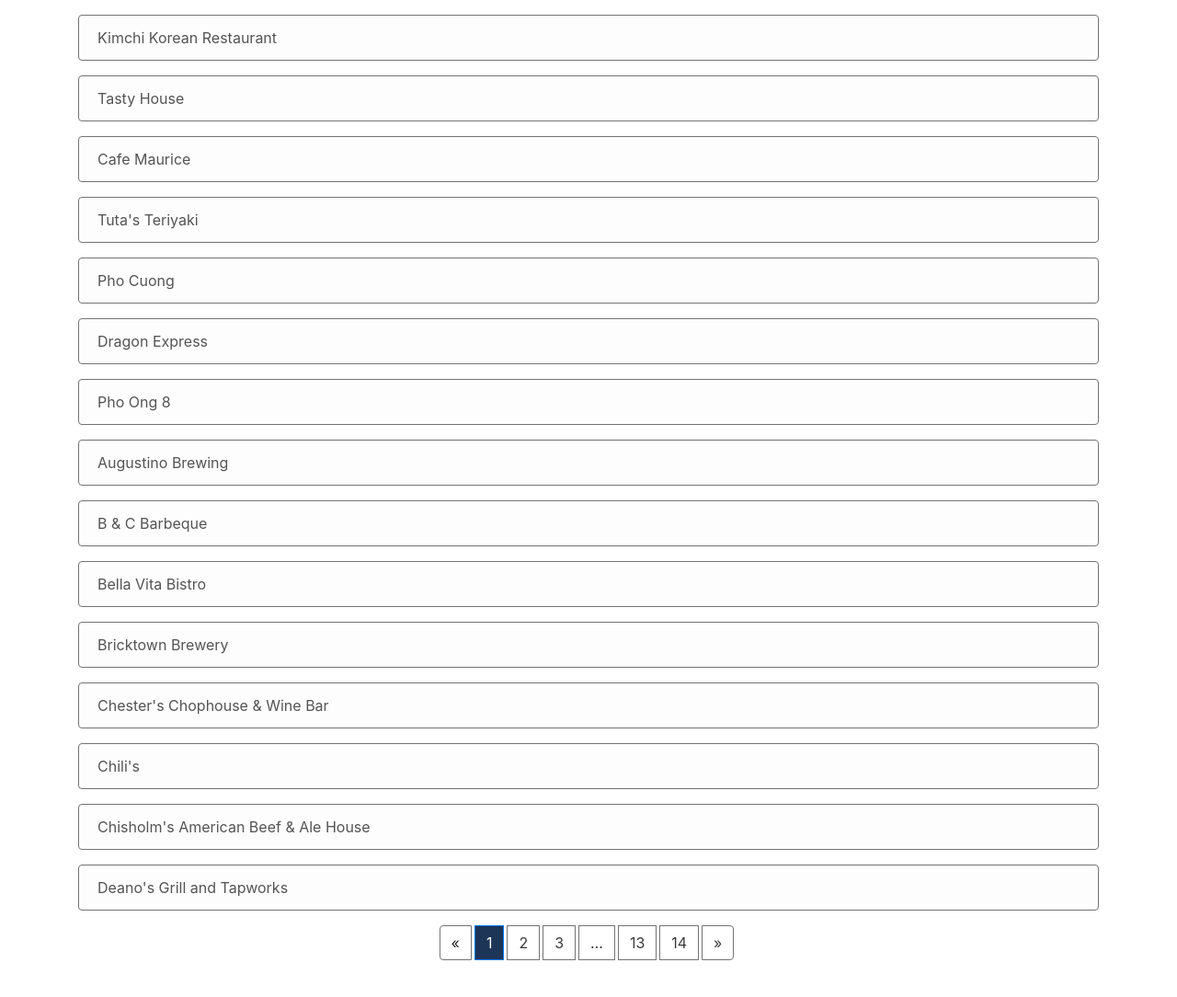
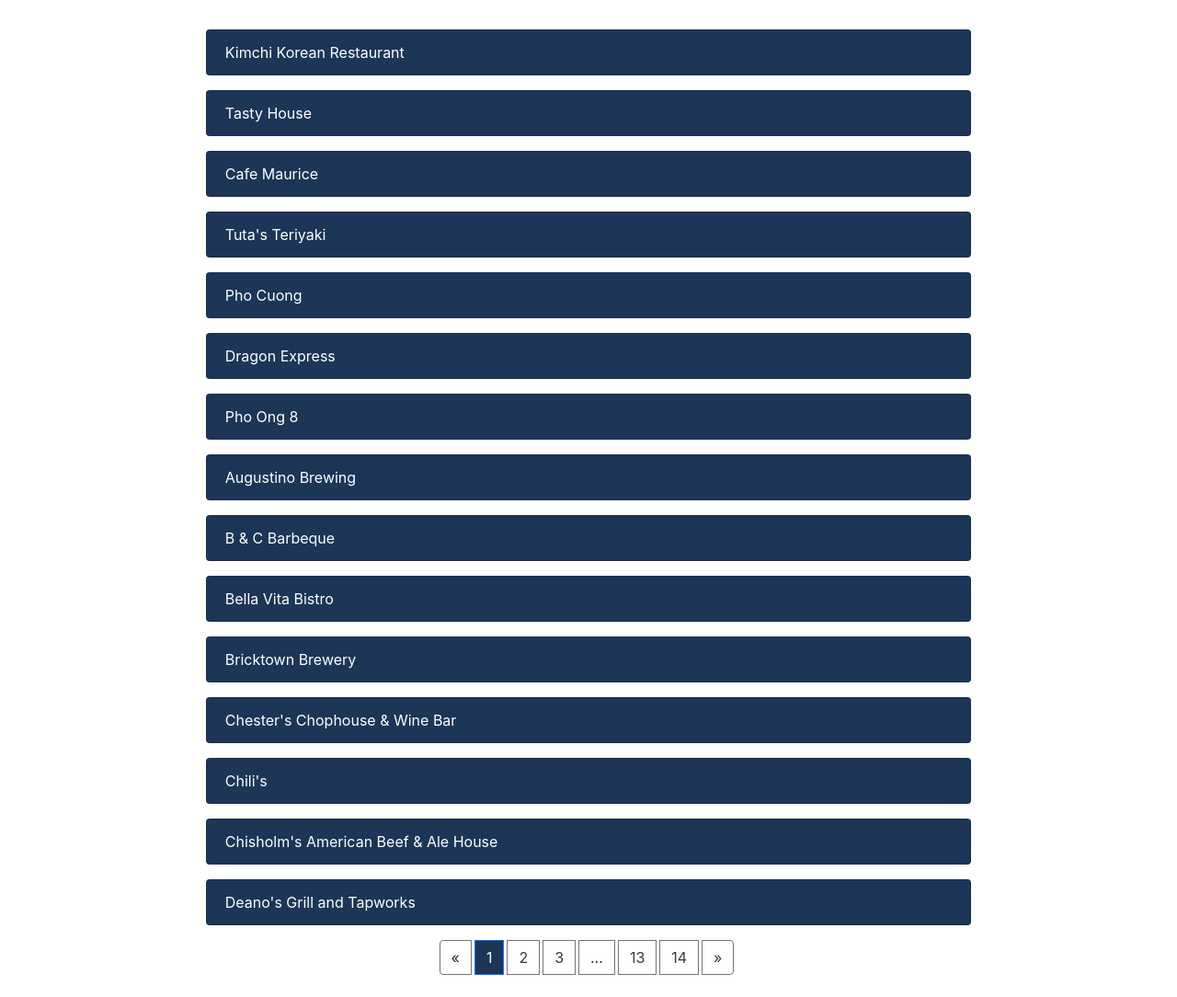
Before and after one commit to casslee1351/RestaurantRecommender, a Django app: page /restaurants in a window 1280 px wide. Shown: the part 56-1140 px from the top of the page at 92% size. Before the commit the page ends 1100 px from the top, so only its background shows below. Run offline with Django 4.2, Linux system fonts and the light colour scheme; data comes from the database, SQL or seed files in the repository; both versions use the stored data as it was after the commit; some libraries are stand-ins or nearby versions.

Commit message:
styling to reviews and restaurants

```diff
--- a/rating/spoonme-project/restaurants/forms.py
+++ b/rating/spoonme-project/restaurants/forms.py
@@ -45,4 +45,4 @@ class RestaurantUpdateForm(ModelForm):
 
     class Meta:
         model = Restaurant
-        fields = ['name']
+        fields = '__all__'
--- a/rating/spoonme-project/restaurants/templates/restaurants/base.html
+++ b/rating/spoonme-project/restaurants/templates/restaurants/base.html
@@ -37,6 +37,10 @@
                 color: white;
             }
             #searchButton:hover{
+                background-color: #457b9d;
+                color: white;
+            }
+            .nav-link:hover {
                 background-color: #457b9d;
                 color: white;
             }
--- a/rating/spoonme-project/restaurants/templates/restaurants/restaurant-list.html
+++ b/rating/spoonme-project/restaurants/templates/restaurants/restaurant-list.html
@@ -23,20 +23,26 @@
     background-color: #1d3557;
   }
   .list-group-item {
-    color: #545454;
-    border-color: #747373;
+    background-color: #1d3557;
+    color: white;
+  }
+  .list-group-item:hover {
+    background-color: #457b9d;
+    color: white;
   }
 </style>
-
+<body>
 <div class="container">
 
 
 {% for restaurant in page_obj %}
-    <div class="list-group mt-3">
-        <a class="list-group-item list-group-item-action list-group-item-light d-flex" href="{% url 'restaurant' restaurant.id %}">{{restaurant.name}}</a>
+<div class="d-flex justify-content-center">
+    <div class="list-group mt-3 w-75">
+        <a class="list-group-item list-group-item-action" href="{% url 'restaurant' restaurant.id %}">{{restaurant.name}}</a>
 
-    </div>
+    </div></div>
 {% endfor %}
+
 <!-- ADD ARIA LABELS FOR ARROWS -->
 
 
@@ -64,82 +70,11 @@
     {% else %}
         <li class="page-item mr-1"><a class="page-link">&raquo;</a></li>
     {% endif %}
-</ul>
-
-
-    <!-- <ul class="pagination">
-
-
-
-      {% if page_obj.has_previous %}
-        <span class="mr-1">
-          <li class="page-item">
-            <a class="page-link" href="?page={{ page_obj.previous_page_number }}" aria-label="Previous">
-              <span aria-hidden="true">&laquo;</span>
-            </a>
-          </li>
-        </span>
-
-        {% endif %}
-
-
-        {% for page_number in page_obj.adjusted_elided_pages %}
-              {% if page_number == page_obj.paginator.ELLIPSIS %}
-                  {{page_number}}
-              {% else %}
-                  <a
-                      href="?page={{page_number}}"
-                      class="page-link mr-1"
-                  >
-                      {{page_number}}
-                  </a>
-              {% endif %}
-          {% endfor %}
-
-
-    {% if page_obj.has_next %}
-        <li class="page-item">
-          <a class="page-link" href="?page={{ page_obj.next_page_number }}" aria-label="Next">
-            <span aria-hidden="true">&raquo;</span>
-          </a>
-        </li>
-
-      {% endif %}
-
-
-
-        <!-- {% if page_obj.has_previous %}
-        <span class="mr-1">
-          <span class="current mr-1"><li class="page-item"><a class="page-link" href="?page={{ page_obj.previous_page_number }}">{{page_obj.previous_page_number}}</a></li></span>
-          <li class="page-item">
-            <a class="page-link" href="?page={{ page_obj.previous_page_number }}" aria-label="Previous">
-              <span aria-hidden="true">&laquo;</span>
-            </a>
-          </li>
-        </span>
-
-        {% endif %}
-
-        <span class="mr-1">
-          <li class="page-item">
-            <a class="page-link" href="?page={{ page_obj.number }}" aria-label="Current Page">{{page_obj.number}}</a>
-          </li>
-        </span>
-
-
-      {% if page_obj.has_next %}
-        <span class="current mr-1"><li class="page-item"><a class="page-link" href="?page={{ page_obj.next_page_number }}">{{page_obj.next_page_number}}</a></li></span>
-        <li class="page-item">
-          <a class="page-link" href="?page={{ page_obj.next_page_number }}" aria-label="Next">
-            <span aria-hidden="true">&raquo;</span>
-          </a>
-        </li>
-
-      {% endif %} endcomment here
-    </ul> -->
-  </nav>
+  </ul>
+</nav>
 
 
 </div>
+</body>
 
 {% endblock %}
--- a/rating/spoonme-project/restaurants/templates/restaurants/update-restaurant.html
+++ b/rating/spoonme-project/restaurants/templates/restaurants/update-restaurant.html
@@ -30,6 +30,9 @@
                 <label id="restaurant-name">{{form.name.label}}</label>
                 {{form.name}}
 
+                <label id="tag-label">{{form.tags.label}}</label>
+                {{form.tags}}
+
             </div>
         </div>
 
--- a/rating/spoonme-project/restaurants/views.py
+++ b/rating/spoonme-project/restaurants/views.py
@@ -1,5 +1,5 @@
 import re
-from django.shortcuts import render, redirect, HttpResponse
+from django.shortcuts import render, redirect, HttpResponse, HttpResponseRedirect, reverse
 from django.http import JsonResponse
 from django.contrib import messages
 from django.contrib.auth.models import User
```
Also changed, not shown: rating/spoonme-project/restaurants/templates/restaurants/ratings.html (+7 -7 lines), rating/spoonme-project/restaurants/templates/restaurants/restaurant.html (+6 -2 lines), rating/spoonme-project/db.sqlite3.
